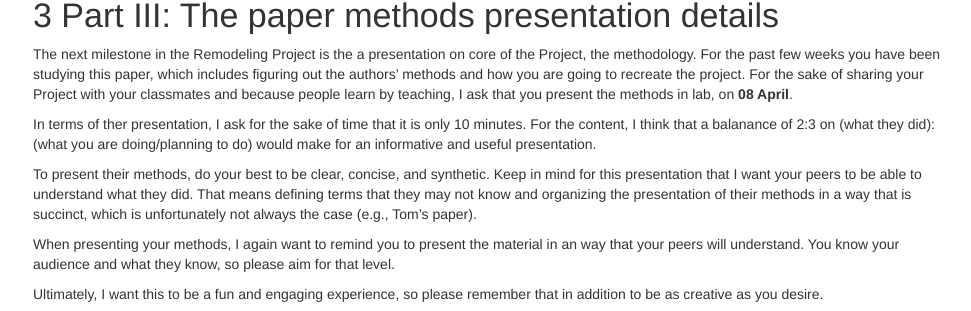
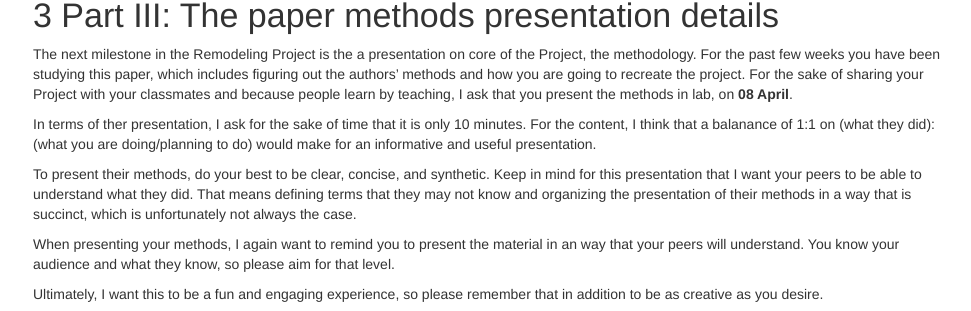
Before and after one commit to davan690/ColbyEcology.github.io, a Jekyll site: the page Assignments/RemodelingProject/RemodelingProject_Methods.html, which Jekyll copies as it is, in a window 1280 px wide and 900 px high, scrolled down 2233 px. Shown: the part 586-897 px from the top of the window, without its empty margins (152-1123 px from the left). Built offline with Jekyll 4.4.1, drawn with Linux system fonts in a browser that asks for light colours.

```diff
--- a/Assignments/RemodelingProject/RemodelingPrject_Methods.html
+++ b/Assignments/RemodelingProject/RemodelingProject_Methods.html
@@ -310,8 +310,8 @@ $(document).ready(function () {
 <div id="part-iii-the-paper-methods-presentation-details" class="section level1">
 <h1><span class="header-section-number">3</span> Part III: The paper methods presentation details</h1>
 <p>The next milestone in the Remodeling Project is the a presentation on core of the Project, the methodology. For the past few weeks you have been studying this paper, which includes figuring out the authors’ methods and how you are going to recreate the project. For the sake of sharing your Project with your classmates and because people learn by teaching, I ask that you present the methods in lab, on <strong>08 April</strong>.</p>
-<p>In terms of ther presentation, I ask for the sake of time that it is only 10 minutes. For the content, I think that a balanance of 2:3 on (what they did):(what you are doing/planning to do) would make for an informative and useful presentation.</p>
-<p>To present their methods, do your best to be clear, concise, and synthetic. Keep in mind for this presentation that I want your peers to be able to understand what they did. That means defining terms that they may not know and organizing the presentation of their methods in a way that is succinct, which is unfortunately not always the case (e.g., Tom’s paper).</p>
+<p>In terms of ther presentation, I ask for the sake of time that it is only 10 minutes. For the content, I think that a balanance of 1:1 on (what they did):(what you are doing/planning to do) would make for an informative and useful presentation.</p>
+<p>To present their methods, do your best to be clear, concise, and synthetic. Keep in mind for this presentation that I want your peers to be able to understand what they did. That means defining terms that they may not know and organizing the presentation of their methods in a way that is succinct, which is unfortunately not always the case.</p>
 <p>When presenting your methods, I again want to remind you to present the material in an way that your peers will understand. You know your audience and what they know, so please aim for that level.</p>
 <p>Ultimately, I want this to be a fun and engaging experience, so please remember that in addition to be as creative as you desire.</p>
 </div>
```
Also changed, not shown: Schedule.md (+1 -1 lines).
